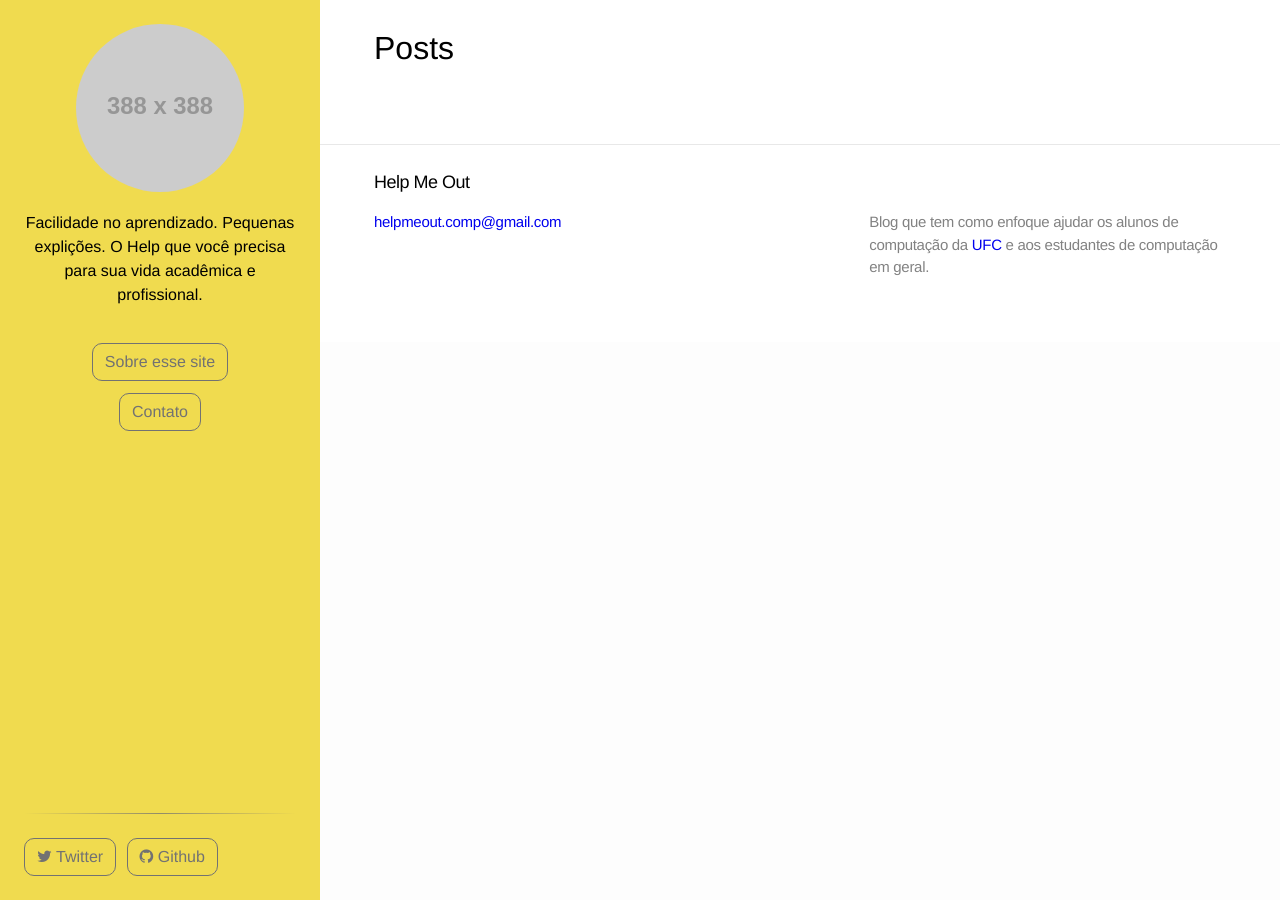
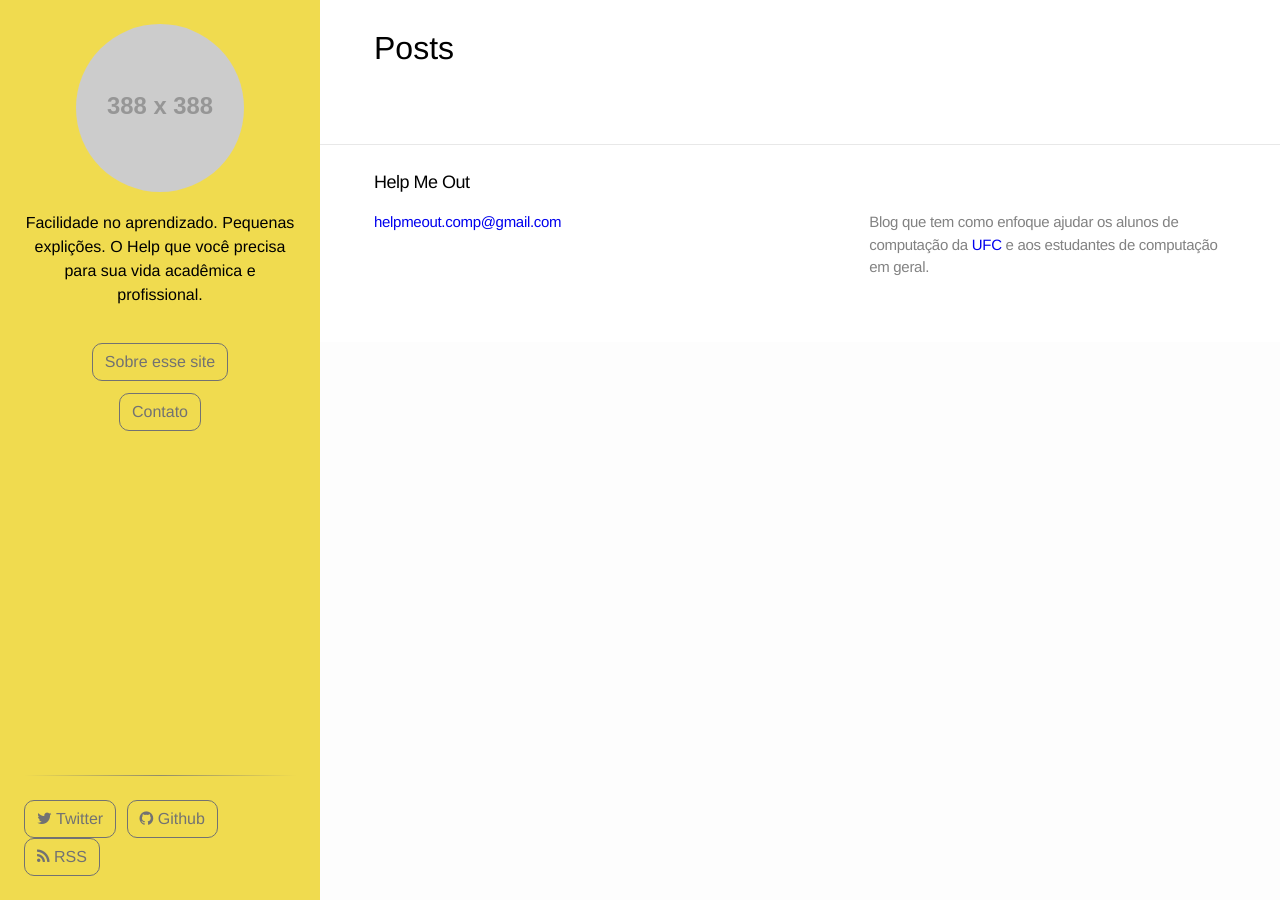
Before and after one commit to vinimdocarmo/help-me-out, a Jekyll site: the page built from index.html, in a window 1280 px wide. Built offline with Jekyll 4.4.1, drawn with Linux system fonts in a browser that asks for light colours; nearby versions of some CDN libraries.

Commit message:
Mostra botão RSS

```diff
--- a/_includes/header.html
+++ b/_includes/header.html
@@ -22,7 +22,7 @@
       <hr class="fancy"></hr>
       <a href="https://twitter.com/{{ site.twitter_username }}" class="button" target="_blank"><i class="fa fa-twitter"></i> Twitter</a>
       <a href="https://github.com/{{ site.github_project }}" class="button" target="_blank"><i class="fa fa-github"></i> Github</a>
-      <a href="{{ "/feed.xml" | prepend: site.baseurl }}" class="button" style="display: none;"><i class="fa fa-rss"></i> RSS</a>
+      <a href="{{ "/feed.xml" | prepend: site.baseurl }}" class="button"><i class="fa fa-rss"></i> RSS</a>
     </div>
 
   </div>
```
